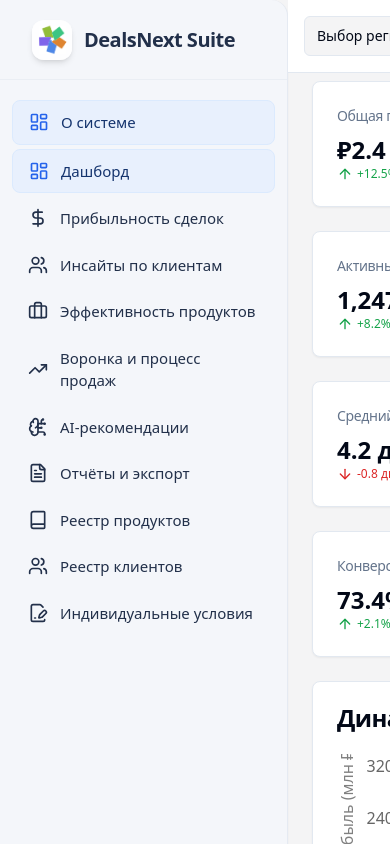
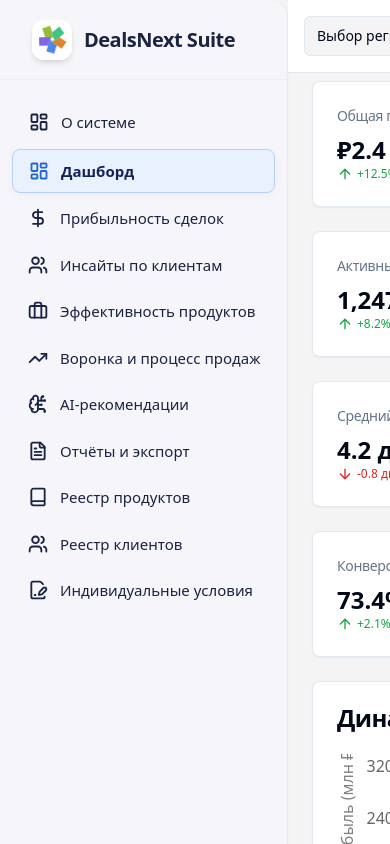
Before and after one commit to eiler2005/dealsnext-insight-hub, a React (Vite) app: page / in a window 390 px wide. Shown: the top 844 px of the page. Built offline with nearby package versions, Linux system fonts and the light colour scheme.

Commit message:
Fix: Improve sidebar highlight responsiveness
Improved the sidebar highlight to respond immediately upon clicking menu items, resolving the delayed highlighting issue.

```diff
--- a/src/components/layout/Sidebar.tsx
+++ b/src/components/layout/Sidebar.tsx
@@ -1,18 +1,19 @@
 
-import { NavLink } from "react-router-dom";
+import { NavLink, useLocation } from "react-router-dom";
 import { navItems } from "@/data/mockData";
 import { cn } from "@/lib/utils";
 import {
   LayoutDashboard, DollarSign, Users, Package, BarChart2, LineChart, BrainCircuit, FileText, Book, User2, FileMinus
 } from "lucide-react";
 
-// Цвета для светлой и современной гаммы
-const BG_LIGHT = "#f4f6fa"; // светлый фон боковой панели
-const NAV_ICON = "#22304a"; // тёмно-синий для иконок
-const NAV_ACTIVE_BG = "#e8f0fd"; // очень светло-голубой для активного
-const NAV_ACTIVE_ICON = "#2563eb"; // акцент для активной иконки (посинее)
-const NAV_TEXT = "#22304a"; // текст для неактивных пунктов
-const NAV_ACTIVE_TEXT = "#15346e"; // чуть темнее для выбранного
+// Современные оттенки — цвета взяты ближе к референсу
+const BG_LIGHT = "#f6f5fa"; // чуть теплый светлый фон
+const NAV_ICON = "#192445"; // глубокий тёмно-синий для иконок (почти чёрный)
+const NAV_ACTIVE_BG = "#eaf1fe"; // холодный светлый фон для активного
+const NAV_ACTIVE_ICON = "#2166d2"; // синий акцент (без неона и слишком ярких тонов)
+const NAV_TEXT = "#1a2340"; // основной текст sidebar
+const NAV_ACTIVE_TEXT = "#122357"; // чуть темнее для активного пункта
+const NAV_HOVER_BG = "#e7ebf5"; // светло-серый-холодный фон наведения
 
 const customNavItems = [
   {
@@ -39,11 +40,13 @@ const iconMap: Record<string, any> = {
 };
 
 const Sidebar = () => {
+  const location = useLocation();
+
   return (
     <aside
       className="w-72 min-w-[220px] flex-shrink-0 flex flex-col border-r border-slate-200/80 shadow-sm rounded-tr-2xl rounded-br-lg"
       style={{
-        background: BG_LIGHT // СВЕТЛЫЙ ФОН
+        background: BG_LIGHT,
       }}
     >
       <div className="h-20 flex items-center px-8 border-b border-slate-200/50 gap-3">
@@ -53,7 +56,7 @@ const Sidebar = () => {
           className="w-10 h-10 rounded-xl shadow-md bg-white/90 object-contain"
           draggable={false}
         />
-        <h1 className="text-xl font-extrabold tracking-tight font-sans select-none" style={{color: NAV_TEXT}}>
+        <h1 className="text-xl font-extrabold tracking-tight font-sans select-none" style={{ color: NAV_TEXT }}>
           DealsNext Suite
         </h1>
       </div>
@@ -67,43 +70,44 @@ const Sidebar = () => {
               to={item.path}
               className={({ isActive }) =>
                 cn(
-                  "flex items-center gap-3 px-4 py-2.5 text-[15px] font-medium rounded-lg group transition-all",
+                  // Основа стилей
+                  "flex items-center gap-3 px-4 py-2.5 text-[15px] font-medium rounded-lg group transition-all duration-200",
                   isActive
-                    ? isAbout
-                      ? "bg-[#eaf4ff] font-semibold shadow-xs border border-blue-100"
-                      : "" // Используем inline-стили ниже
+                    ? "bg-[#eaf1fe] font-semibold border border-[#b3d1fb] text-[#122357] shadow transition-all duration-200"
                     : isAbout
-                      ? "hover:bg-[#f3f7fb] hover:text-[#2b3960] text-[#2b3960] border border-transparent"
-                      : "hover:bg-[#f3f7fb] hover:text-[#15346e]",
-                  "transition-colors"
+                      ? "hover:bg-[#eaf1fe] hover:text-[#122357] text-[#122357] border border-transparent"
+                      : "hover:bg-[#e7ebf5] hover:text-[#192445] text-[#192445]",
+                  "outline-none focus-visible:ring-2 focus-visible:ring-[#b3d1fb]",
                 )
               }
-              style={(isAbout || window.location.pathname === item.path)
+              style={({ isActive }) =>
+                isActive
                   ? {
                     background: NAV_ACTIVE_BG,
                     color: NAV_ACTIVE_TEXT,
-                  border: "1.5px solid #dbeafe",
+                    border: "1.5px solid #b3d1fb",
+                    boxShadow: "0 2px 8px 0 rgba(50,75,130,0.04)",
                   }
                   : {
-                  color: NAV_TEXT
+                    color: NAV_TEXT,
                   }
               }
               tabIndex={0}
             >
               {Icon && (
                 <Icon
-                  className="w-[20px] h-[20px] shrink-0"
+                  className="w-[20px] h-[20px] shrink-0 transition-colors duration-200"
                   style={{
-                    color:
-                      window.location.pathname === item.path || isAbout
+                    color: location.pathname === item.path
                       ? NAV_ACTIVE_ICON
                       : NAV_ICON,
                   }}
+                  strokeWidth={2.2}
                 />
               )}
-              <span>{item.name}</span>
+              <span className="whitespace-nowrap">{item.name}</span>
               {isAbout && (
-                <span className="ml-2 px-2 py-0.5 rounded bg-blue-50 text-blue-800 text-[11px] font-semibold hidden md:inline-block animate-fade-in">
+                <span className="ml-2 px-2 py-0.5 rounded bg-[#d7e9fa] text-[#2166d2] text-[11px] font-semibold hidden md:inline-block animate-fade-in">
                   New!
                 </span>
               )}
@@ -112,8 +116,8 @@ const Sidebar = () => {
         })}
       </nav>
       <div className="h-5" />
-      {/* Легкая подсветка нижней грани для современного вида */}
-      <div className="w-full h-[4px] bg-gradient-to-r from-blue-200 via-blue-300 to-transparent opacity-50 rounded-bl-xl" />
+      {/* Нижняя тонкая подсветка */}
+      <div className="w-full h-[4px] bg-gradient-to-r from-blue-100 via-blue-200 to-transparent opacity-80 rounded-bl-xl" />
     </aside>
   );
 };
```
Lines whose indentation alone changed are shown as unchanged.
